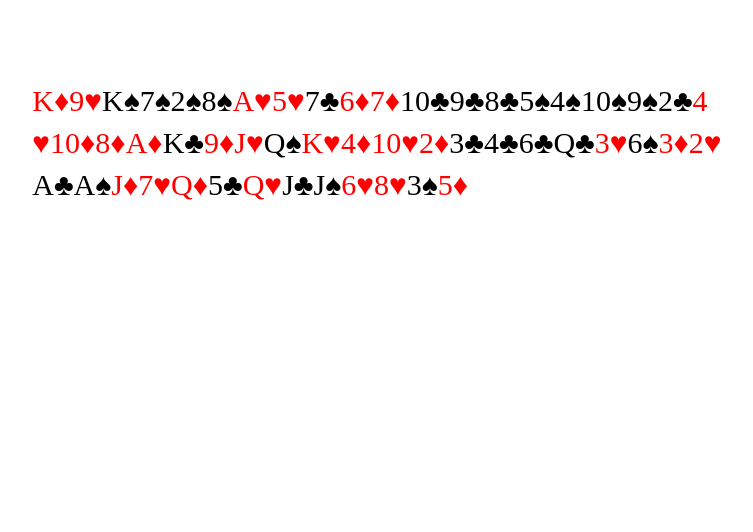
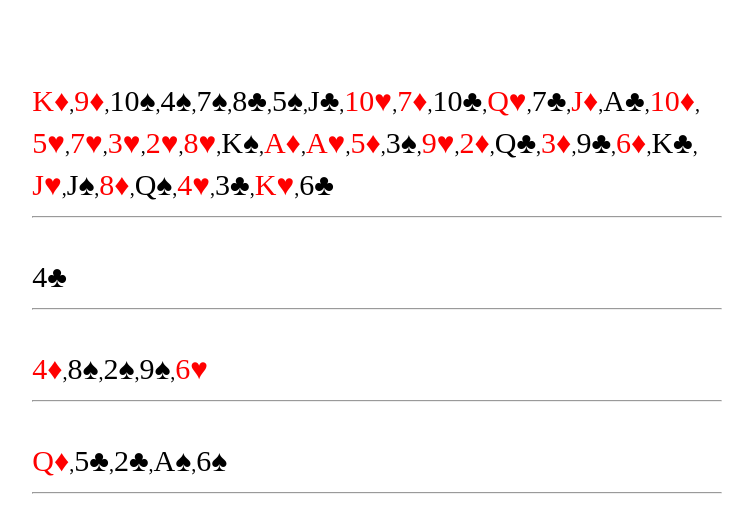
Before and after one commit to CharlesAMoss/Playing-Cards, a plain HTML site: page index.html in a window 1280 px wide. Shown: the whole page, without its empty margins (258-1011 px from the left). Drawn offline with Linux system fonts and the light colour scheme.

Commit message:
add dealCards

```diff
--- a/css/main.css
+++ b/css/main.css
@@ -67,8 +67,8 @@
 
     .redSuit, .blkSuit {
         font-size: 1.5em;
-        margin: .5;
         word-wrap: break-word;
+        display: inline-block;
     }
 
     .redSuit {
--- a/js/main.js
+++ b/js/main.js
@@ -13,6 +13,7 @@ const getDeck = () => {
   }
 
   deck = _.flatten(deck);
+  deck = shuffleDeck(deck);
   return deck;
 };
 
@@ -52,6 +53,7 @@ const suitColor = (card) => {
   return color;
 };
 
+// parses a card into an int value and string suit
 const getValue = (card) => {
   let value = [];
   let num = parseInt(card, 10);
@@ -65,14 +67,18 @@ const getValue = (card) => {
 //console.log(shuffleDeck(getDeck()));
 //console.log(dealCards(getDeck()));
 
-const display = (deck) => {
+const printCard = (card) => {
+  console.log(getValue(card));
+  return '<span class="' + suitColor(card) + 'Suit">' + card + '</span>';
+};
+
+const display = (deck, discard, pOne, pTwo) => {
   let print = '';
-  for (var card of deck) {
-    print += '<span class="' + suitColor(card) + 'Suit">' + card + '</span>';
-    console.log(getValue(card));
-  }
-
+  print += deck.map(printCard) + '<hr>';
+  print += '<br>' + discard.map(printCard) + '<hr>';
+  print += '<br>' + pOne.map(printCard) + '<hr>';
+  print += '<br>' + pTwo.map(printCard) + '<hr>';
   return print;
 };
 
-document.getElementById('main').innerHTML = display(shuffleDeck(getDeck()));
+document.getElementById('main').innerHTML = display(...dealCards(getDeck()));
```
